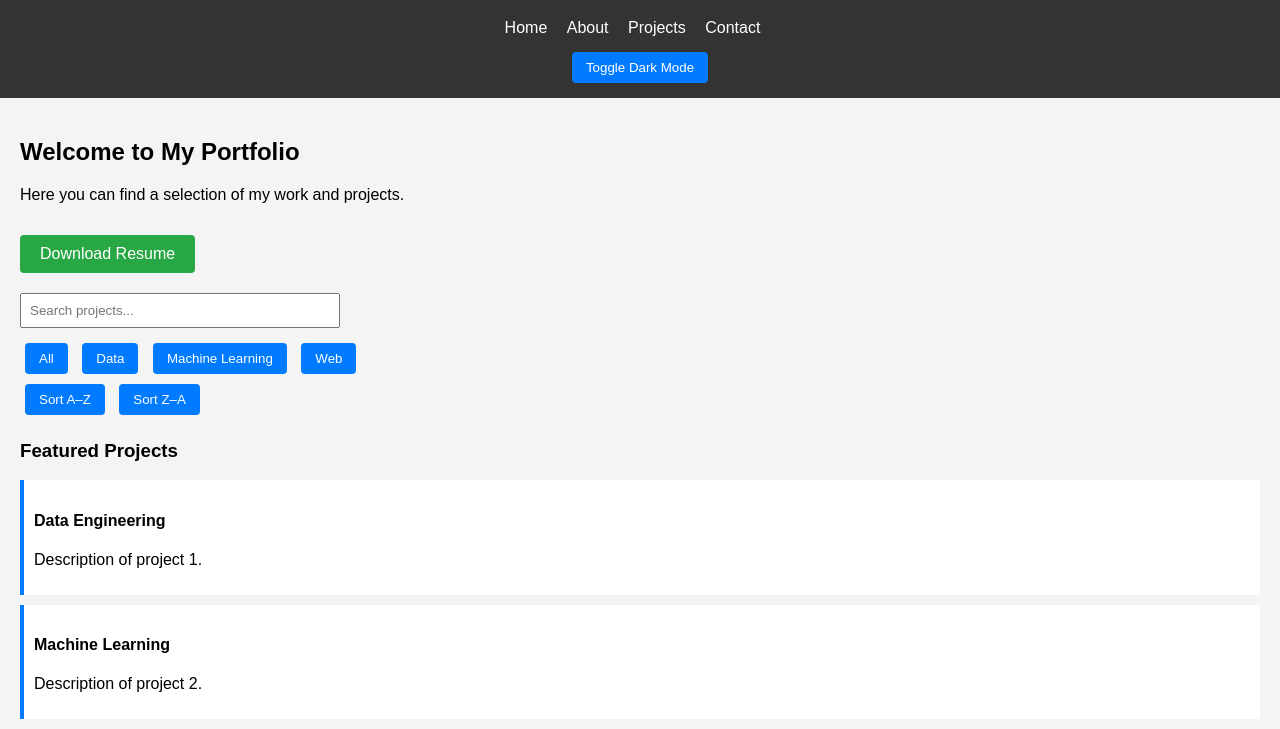
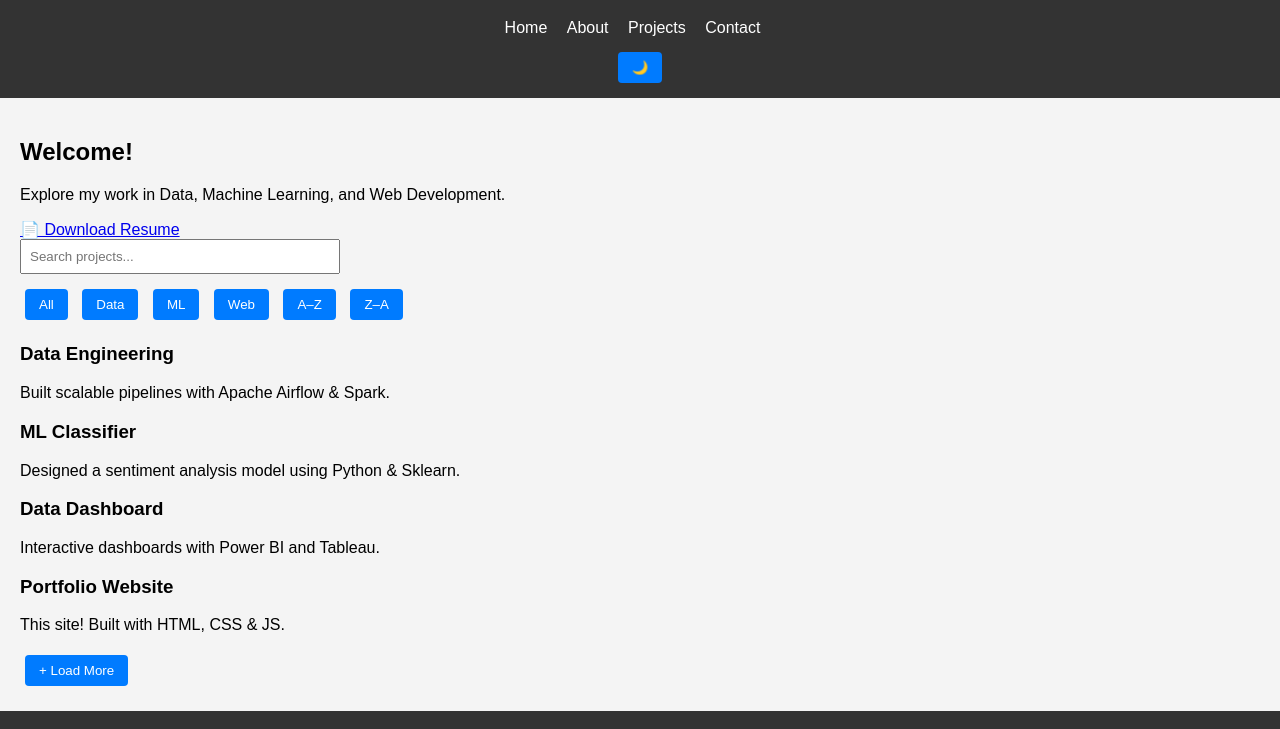
Before and after one commit to malcolmbuluku/portfolio, a plain HTML site: page index.html in a window 1280 px wide. Shown: the part 71-800 px from the top of the page. Drawn offline with Linux system fonts and the light colour scheme.

Commit message:
Update index.html

```diff
--- a/index.html
+++ b/index.html
@@ -3,70 +3,72 @@
 <head>
   <meta charset="UTF-8" />
   <meta name="viewport" content="width=device-width, initial-scale=1.0"/>
-  <title>Portfolio</title>
+  <title>My Portfolio</title>
   <link rel="stylesheet" href="styles/styles.css" />
+  <link rel="preconnect" href="https://fonts.googleapis.com">
+  <link href="https://fonts.googleapis.com/css2?family=Outfit:wght@400;600;800&display=swap" rel="stylesheet">
 </head>
 <body>
   <header>
-    <h1>My Portfolio</h1>
-    <nav>
-      <ul>
-        <li><a href="index.html">Home</a></li>
-        <li><a href="about.html">About</a></li>
-        <li><a href="projects.html">Projects</a></li>
-        <li><a href="contact.html">Contact</a></li>
-      </ul>
-    </nav>
-    <button id="toggleTheme">Toggle Dark Mode</button>
+    <div class="container">
+      <h1>My Portfolio</h1>
+      <nav>
+        <ul>
+          <li><a href="#">Home</a></li>
+          <li><a href="#">About</a></li>
+          <li><a href="#">Projects</a></li>
+          <li><a href="#">Contact</a></li>
+        </ul>
+        <button id="toggleTheme" title="Toggle dark mode">🌙</button>
+      </nav>
+    </div>
   </header>
 
-  <main>
-    <section class="portfolio-intro">
-      <h2>Welcome to My Portfolio</h2>
-      <p>Here you can find a selection of my work and projects.</p>
-      <a href="assets/resume.pdf" download class="resume-btn">Download Resume</a>
+  <main class="container">
+    <section class="intro">
+      <h2>Welcome!</h2>
+      <p>Explore my work in Data, Machine Learning, and Web Development.</p>
+      <a href="assets/Malcolm_Buluku_Senior_DE_Resume.pdf" class="btn" download>📄 Download Resume</a>
     </section>
 
-    <section class="portfolio-controls">
-      <input type="text" id="searchInput" placeholder="Search projects..." onkeyup="searchProjects()" />
-      <div class="filter-controls">
+    <section class="controls">
+      <input type="text" id="searchInput" placeholder="Search projects..." />
+      <div class="buttons">
         <button onclick="filterProjects('all')">All</button>
         <button onclick="filterProjects('data')">Data</button>
-        <button onclick="filterProjects('ml')">Machine Learning</button>
+        <button onclick="filterProjects('ml')">ML</button>
         <button onclick="filterProjects('web')">Web</button>
-      </div>
-      <div class="sort-controls">
-        <button onclick="sortProjects('asc')">Sort A–Z</button>
-        <button onclick="sortProjects('desc')">Sort Z–A</button>
+        <button onclick="sortProjects('asc')">A–Z</button>
+        <button onclick="sortProjects('desc')">Z–A</button>
       </div>
     </section>
 
-    <section class="portfolio-projects">
-      <h3>Featured Projects</h3>
-
-      <div class="project data">
-        <h4>Data Engineering</h4>
-        <p>Description of project 1.</p>
+    <section class="projects" id="projects">
+      <div class="project-card data">
+        <h3>Data Engineering</h3>
+        <p>Built scalable pipelines with Apache Airflow & Spark.</p>
       </div>
-      <div class="project ml">
-        <h4>Machine Learning</h4>
-        <p>Description of project 2.</p>
+      <div class="project-card ml">
+        <h3>ML Classifier</h3>
+        <p>Designed a sentiment analysis model using Python & Sklearn.</p>
       </div>
-      <div class="project data">
-        <h4>Data Science</h4>
-        <p>Description of project 3.</p>
+      <div class="project-card data">
+        <h3>Data Dashboard</h3>
+        <p>Interactive dashboards with Power BI and Tableau.</p>
       </div>
-      <div class="project web">
-        <h4>Frontend Web App</h4>
-        <p>Description of project 4.</p>
+      <div class="project-card web">
+        <h3>Portfolio Website</h3>
+        <p>This site! Built with HTML, CSS & JS.</p>
       </div>
     </section>
 
-    <button id="loadMoreProjects">Load More Projects</button>
+    <button id="loadMoreProjects" class="btn">+ Load More</button>
   </main>
 
   <footer>
-    <p>&copy; 2025 My Portfolio. All rights reserved.</p>
+    <div class="container">
+      <p>&copy; 2025 Your Name. All rights reserved.</p>
+    </div>
   </footer>
 
   <script src="scripts/scripts.js"></script>
```
